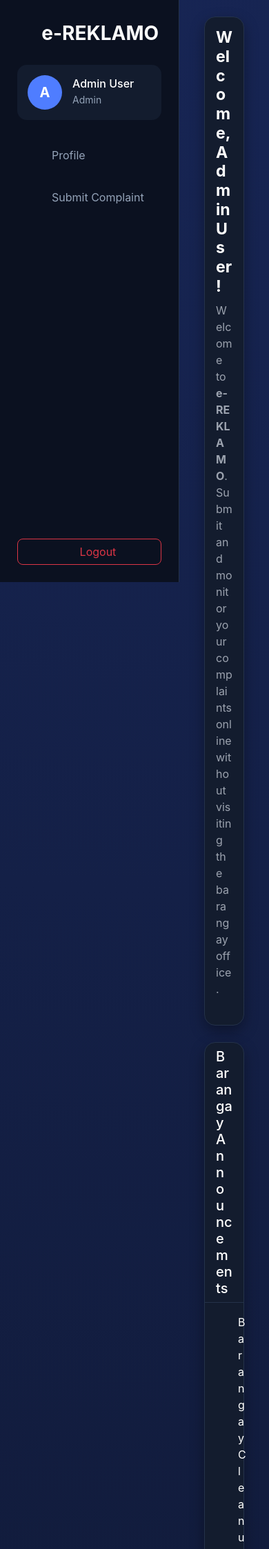
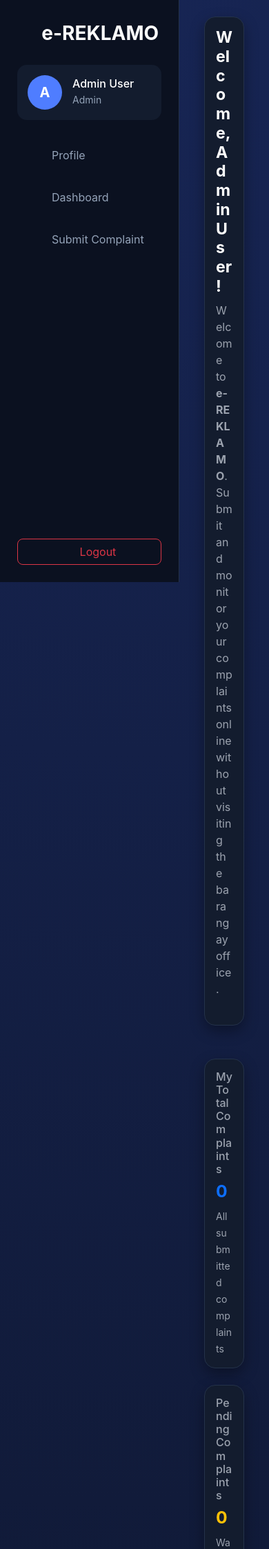
Before and after one commit to DnF16/ereklamo, a Laravel app: page /resident/dashboard in a window 390 px wide. Shown: the top 2246 px of the page at 69% size. Run offline with Laravel 12, Linux system fonts and the light colour scheme; a user stored in the database is signed in; data comes from the database, SQL or seed files in the repository; data that the repository does not hold is empty; style sheets or scripts are compiled from the project's sources; some web fonts are replaced.

Commit message:
fixed everything except responsiveness

```diff
--- /dev/null
+++ b/app/Http/Controllers/Resident/DashboardController.php
@@ -0,0 +1,33 @@
+<?php
+
+namespace App\Http\Controllers\Resident;
+
+use App\Http\Controllers\Controller;
+use App\Models\Complaint;
+use Illuminate\Http\Request;
+
+class DashboardController extends Controller
+{
+    public function index()
+    {
+        $userId = auth()->id();
+
+        // Get only the logged-in resident's complaints
+        $complaints = Complaint::where('user_id', $userId)
+            ->latest()
+            ->get();
+
+        // Resident complaint statistics
+        $stats = [
+            'total' => $complaints->count(),
+
+            'pending' => $complaints->where('status', 'pending')->count(),
+
+            'in_progress' => $complaints->where('status', 'in_progress')->count(),
+
+            'resolved' => $complaints->where('status', 'resolved')->count(),
+        ];
+
+        return view('resident.dashboard', compact('complaints', 'stats'));
+    }
+}
--- a/app/Models/User.php
+++ b/app/Models/User.php
@@ -25,6 +25,7 @@ class User extends Authenticatable
         'role',
         'contact_number',
         'address',
+        'profile_picture',
     ];
 
     /**
--- a/resources/views/management/dashboard.blade.php
+++ b/resources/views/management/dashboard.blade.php
@@ -60,7 +60,7 @@
 
         <!-- AI Priority Complaints -->
         <div class="col-md-6">
-            <div class="card app-card">
+            <div class="card app-card h-100">
                 <div class="">
                     <div class="card-header">
                         Recent High Priority Complaints
@@ -105,7 +105,7 @@
         <!-- GIS Complaint Map -->
         <div class="col-md-6 ">
 
-            <div class="card app-card">
+            <div class="card app-card h-100">
 
                 <div class="card-header">
                     <h5 class="mb-0 text-white">
--- a/resources/views/partials/sidebar/resident.blade.php
+++ b/resources/views/partials/sidebar/resident.blade.php
@@ -10,7 +10,13 @@
     <div class="user-card mb-4">
 
         <div class="avatar">
-            {{ strtoupper(substr(auth()->user()->name,0,1)) }}
+            @if(auth()->user()->profile_picture)
+                <img src="{{ asset('storage/' . auth()->user()->profile_picture) }}"
+                    alt="Profile Picture"
+                    style="width: 100%; height: 100%; object-fit: cover; border-radius: 50%;">
+            @else
+                {{ strtoupper(substr(auth()->user()->name, 0, 1)) }}
+            @endif
         </div>
 
         <div class="user-info">
@@ -35,7 +41,7 @@
 
         </li>
 
-        <!-- <li class="nav-item">
+        <li class="nav-item">
 
             <a href="{{ route('resident.dashboard') }}"
                class="nav-link">
@@ -46,7 +52,7 @@
 
             </a>
 
-        </li> -->
+        </li>
 
         <li class="nav-item">
 
--- a/resources/views/resident/dashboard.blade.php
+++ b/resources/views/resident/dashboard.blade.php
@@ -81,24 +81,54 @@
         </div>
     </div>
 
-    <!-- Barangay Announcements -->
-    <div class="card app-card mb-4">
+    <!-- My Complaints -->
+    <div class="row g-4 mt-2 mb-4">
 
-        <div class="card-header">
-            <h5 class="mb-0">Barangay Announcements</h5>
+        <!-- Total Complaints -->
+        <div class="col-md-3">
+            <div class="card app-card h-100">
+                <div class="card-body">
+                    <h6 class="text-muted">My Total Complaints</h6>
+                    <h2 class="fw-bold text-primary">{{ $stats['total'] ?? 0 }}</h2>
+                    <small class="text-muted">All submitted complaints</small>
+                </div>
+            </div>
         </div>
 
-        <div class="card-body">
+        <!-- Pending Complaints -->
+        <div class="col-md-3">
+            <div class="card app-card h-100">
+                <div class="card-body">
+                    <h6 class="text-muted">Pending Complaints</h6>
+                    <h2 class="fw-bold text-warning">{{ $stats['pending'] ?? 0 }}</h2>
+                    <small class="text-muted">Waiting for review</small>
+                </div>
+            </div>
+        </div>
 
-            <ul class="mb-0">
-                <li>Barangay Cleanup Drive - July 15, 2026</li>
-                <li>Water Interruption - July 18, 2026</li>
-                <li>Barangay Office is open from 8:00 AM to 5:00 PM.</li>
-            </ul>
+        <!-- In Progress -->
+        <div class="col-md-3">
+            <div class="card app-card h-100">
+                <div class="card-body">
+                    <h6 class="text-muted">In Progress</h6>
+                    <h3 class="fw-bold text-primary">{{ $stats['in_progress'] ?? 0 }}</h3>
+                </div>
+            </div>
+        </div>
 
+        <!-- Resolved Complaints -->
+        <div class="col-md-3">
+            <div class="card app-card h-100">
+                <div class="card-body">
+                    <h6 class="text-muted">Resolved Complaints</h6>
+                    <h2 class="fw-bold text-success">{{ $stats['resolved'] ?? 0 }}</h2>
+                    <small class="text-muted">Successfully completed</small>
+                </div>
+            </div>
         </div>
 
     </div>
+
 
     <!-- How e-REKLAMO Works -->
     <div class="card app-card mb-4">
--- a/routes/web.php
+++ b/routes/web.php
@@ -6,6 +6,7 @@ use App\Http\Controllers\Management\UserController;
 use App\Http\Controllers\Management\ComplaintController as AdminComplaintController;
 use App\Http\Controllers\Management\DashboardController as AdminDashboardController;
 use App\Http\Controllers\Resident\ComplaintController as ResidentComplaintController;
+use App\Http\Controllers\Resident\DashboardController as ResidentDashboardController;
 use Illuminate\Support\Facades\Route;
 
 // Route::get('/', function () {
@@ -51,7 +52,7 @@ Route::middleware('auth')->prefix('admin')->name('admin.')->group(function () {
 
 // RESIDENTS ROUTES
 Route::middleware('auth')->prefix('resident')->name('resident.')->group(function () {
-    Route::get('/dashboard', fn () => view('resident.dashboard'))->name('dashboard');
+    Route::get('/dashboard', [ResidentDashboardController::class, 'index'])->name('dashboard');
     Route::get('/submit-complaint', [ResidentComplaintController::class, 'create'])->name('submit-complaint');
     Route::post('/submit-complaint', [ResidentComplaintController::class, 'store'])->name('submit-complaint.store');
     Route::get('/complaints', [ResidentComplaintController::class, 'index'])->name('complaints');
```
Also changed, not shown: app/Http/Controllers/ProfileController.php (+19 -0 lines), resources/views/partials/sharedProfile.blade.php (+28 -6 lines), resources/views/partials/sidebar/management.blade.php (+7 -1 lines), database/migrations/0001_01_01_000000_create_users_table.php.
